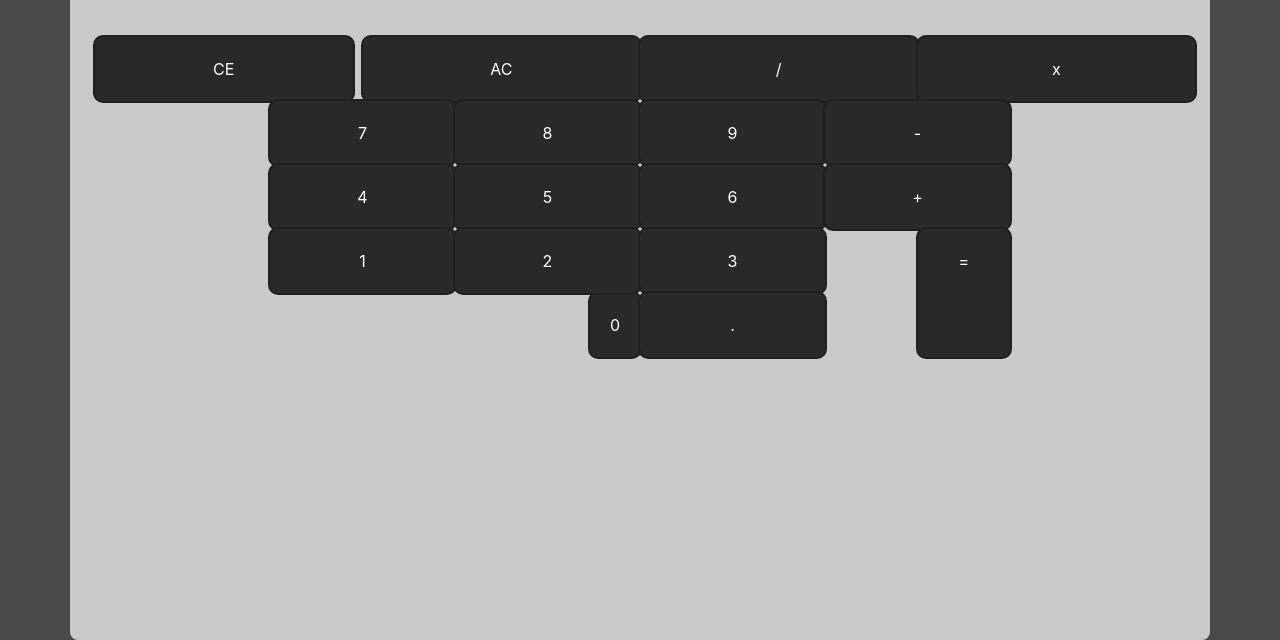
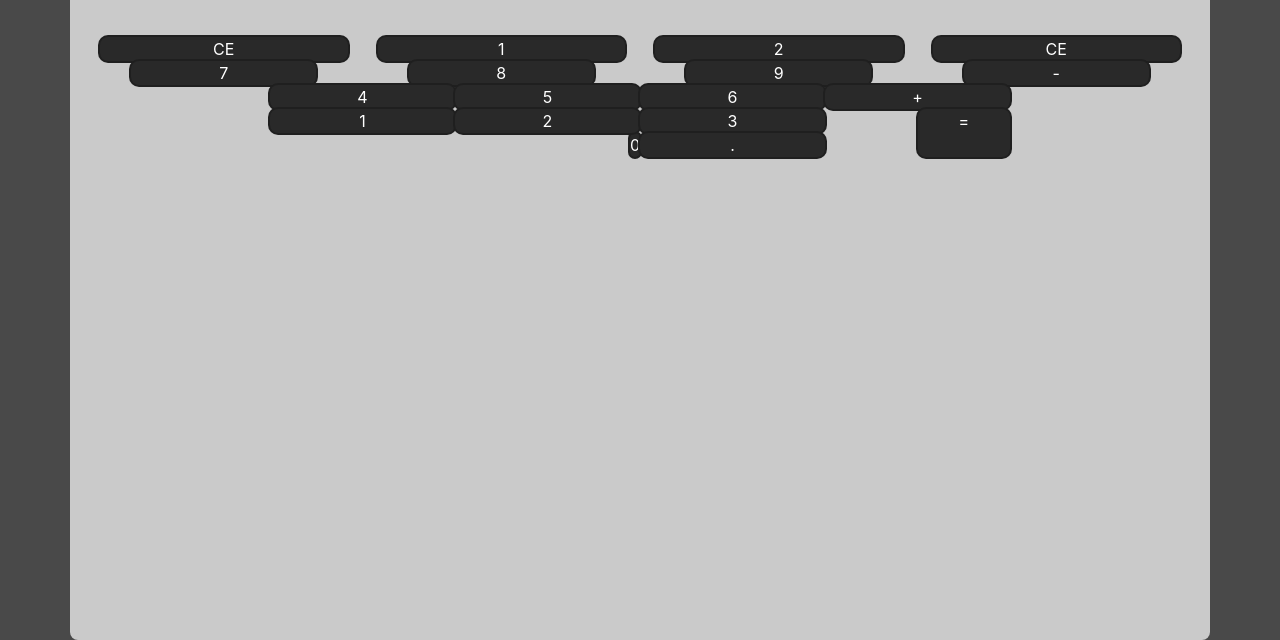
Before and after one commit to MatthewCranford/js-calculator, a plain HTML site: page calc/index.html in a window 1280 px wide. Shown: the part 160-800 px from the top of the page. Drawn offline with nearby package versions, Linux system fonts and the light colour scheme.

Commit message:
Work on layout

```diff
--- a/calc/index.html
+++ b/calc/index.html
@@ -18,17 +18,24 @@
       <p class="primary-input">Primary Input</p>
       <p class="secondary-input">Secondary Input</p>
     </div>
-    <div class="calc-ui container">
+    <div class="container">
       <div class="row ">
-        <div class="col-3  button-space">
+        <div class="col-3">
+          <div class="button">
+            CE
+          </div>
+        </div>
+        <div class="col-3">
+          <div class="button">1</div>
+        </div>
+        <div class="col-3">
+          <div class="button">2</div>
+        </div>
+        <div class="col-3">
           <div class="button">CE</div>
-
         </div>
-        <div class="col-3 button">AC</div>
-        <div class="col-3 button">/</div>
-        <div class="col-3 button   ">x</div>
       </div>
-      <div class="row justify-content-center">
+      <div class="row justify-content-around">
         <div class="col-2 button">7</div>
         <div class="col-2 button">8</div>
         <div class="col-2 button">9</div>
--- a/calc/styles.css
+++ b/calc/styles.css
@@ -53,12 +53,20 @@ body, html {
     background-color: rgb(41, 41, 41);
     color: white;
     border-radius: 8px;
-    padding: 20px 20px;
+
+
+
     /* margin: .5rem; */
     box-shadow: 0 0 0px 2px #1f1f1f;
 
 
+
+
+
+
   }
+
+
 
   .button-equal {
 
@@ -67,8 +75,3 @@ body, html {
   .button-zero {
 
   }
-
-  .button-space {
-    padding: 0 10px;
-
-  }
```
